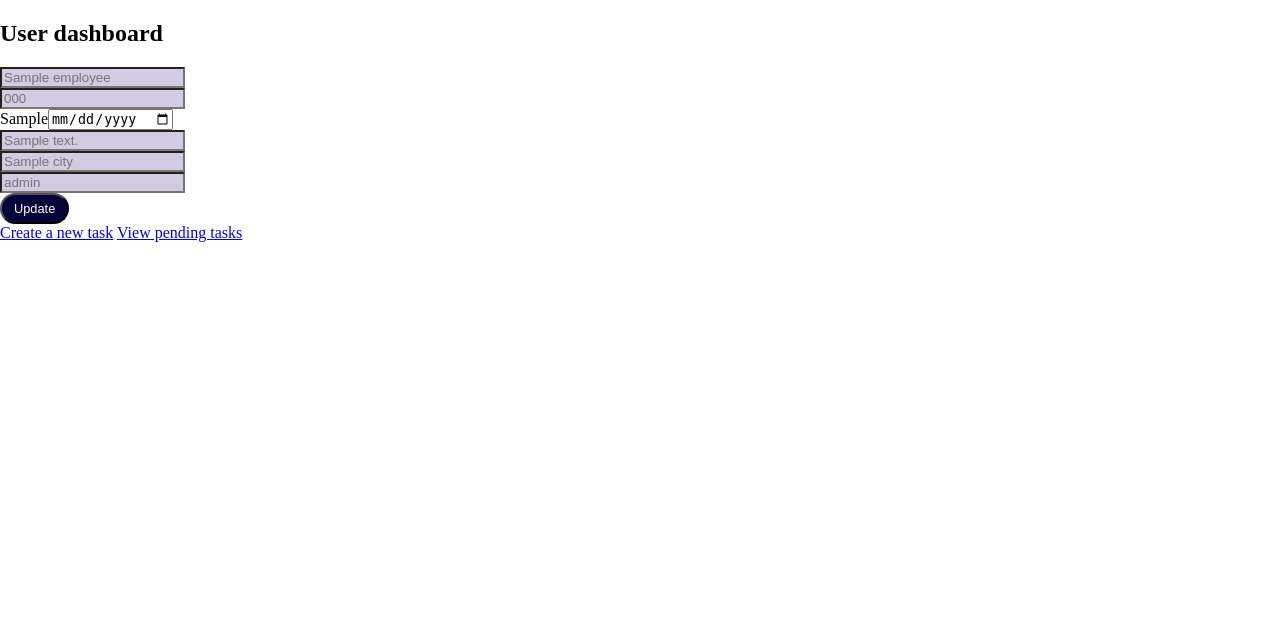
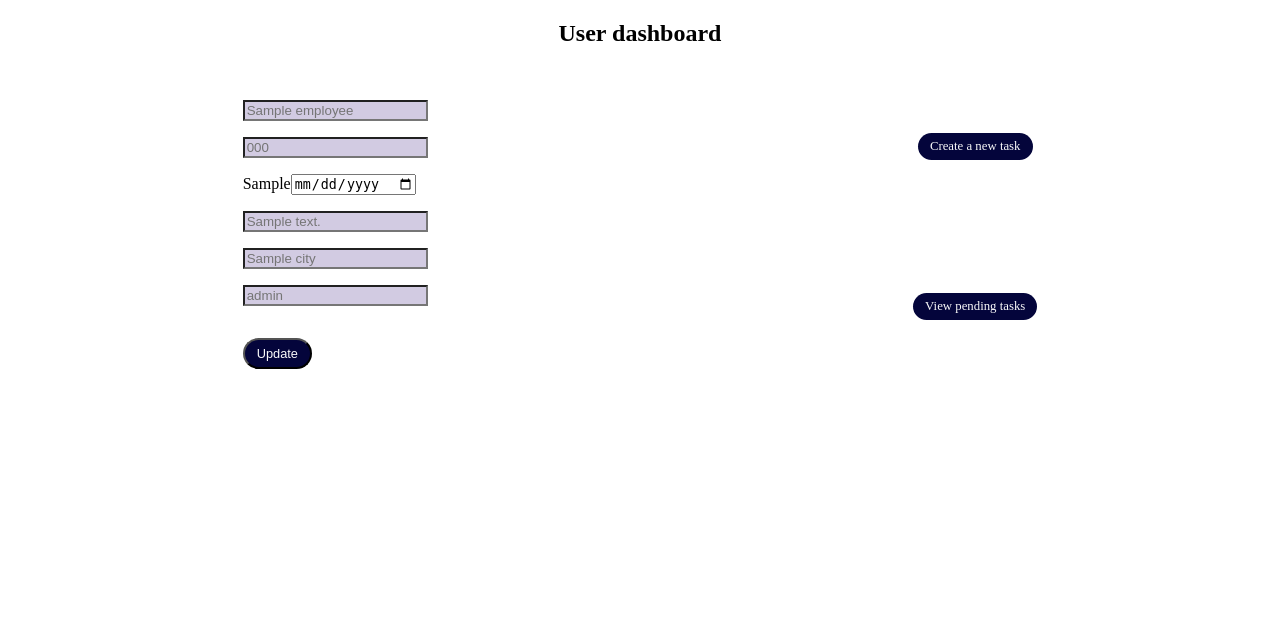
Before and after one commit to devjldp/todo_list, a Flask app: template app/templates/user_dashboard.html in a window 1280 px wide. Shown: the part 64-691 px from the top of the page. Run offline with Flask 3, Linux system fonts and the light colour scheme; the template is opened without the code that fills it: most values are stand-ins (such as "Sample title", 1, 10 or a date in 2020); some libraries are stand-ins or nearby versions.

Commit message:
Add styles to user dashboard and titles to ac tab

```diff
--- /dev/null
+++ b/app/static/css/user_dashboard/user.css
@@ -0,0 +1,15 @@
+#user-dashboard{
+    display: flex;
+    flex-direction: row;
+    align-items: center;
+    justify-content: space-around;
+}
+
+
+#task-actions{
+    display: flex;
+    flex-direction: column;
+    align-items: center;
+    justify-content: space-around;
+    height: 40vh;
+}
--- a/app/templates/admin_dashboard.html
+++ b/app/templates/admin_dashboard.html
@@ -4,7 +4,7 @@
     <link rel="stylesheet" href="{{url_for('static', filename='css/admin_dashboard/admin.css')}}">
 {% endblock %}
 
-{% block title %}Admin Dashboard{% endblock %}
+{% block title %}StreeamLine - Admin Dashboard{% endblock %}
 
 {% block content %}
 <h2 class="text-center">Admin Dashboard</h2>
--- a/app/templates/base.html
+++ b/app/templates/base.html
@@ -5,7 +5,7 @@
     <meta name="viewport" content="width=device-width, initial-scale=1.0">
     <link rel="stylesheet" href="{{url_for('static', filename='css/style.css')}}">
     {% block extra_css %} {% endblock %}
-    <title></title>
+    <title>{% block title %}StreeamLine Productivity Solutions {% endblock %}</title>
 </head>
 <body>
     <header>
--- a/app/templates/user_dashboard.html
+++ b/app/templates/user_dashboard.html
@@ -1,29 +1,31 @@
 {% extends "base.html" %}
+
+{% block extra_css %} <link rel="stylesheet" href="{{url_for('static', filename='css/user_dashboard/user.css')}}">{% endblock %}
+{% block title %} StreamLine - User Dashboard {% endblock %}
 
 {% block content %}
 
-<h2>User dashboard</h2>
-<div>
-
+<h2 class="text-center">User dashboard</h2>
+<div id="user-dashboard">
     <section>
         {% if employee %}
         <form method="post">
-            <div><input type="text" name="name" id="name" placeholder="{{ employee['name'] }}"></div>
-            <div><input type="text" name="phone" id="phone" placeholder="{{ employee['phone'] }}"></div>
-            <div><label for="">{{employee["data_birth"]}}</label><input type="date" name="date_birth" id="date_birth"></div>
-            <div><input type="text" name="address" id="address" placeholder="{{ employee['address'] }}"></div>
-            <div><input type="text" name="city" id="city" placeholder="{{ employee['city'] }}"></div>
-            <div><input type="text" name="role" id="role" placeholder="{{ employee['role'] }}"></div>
-            <div><input type="submit" value="Update" class="btn"></div>
+            <div class="mt-2"><input type="text" name="name" id="name" placeholder="{{ employee['name'] }}"></div>
+            <div class="mt-2"><input type="text" name="phone" id="phone" placeholder="{{ employee['phone'] }}"></div>
+            <div class="mt-2"><label for="">{{employee["data_birth"]}}</label><input type="date" name="date_birth" id="date_birth"></div>
+            <div class="mt-2"><input type="text" name="address" id="address" placeholder="{{ employee['address'] }}"></div>
+            <div class="mt-2"><input type="text" name="city" id="city" placeholder="{{ employee['city'] }}"></div>
+            <div class="mt-2"><input type="text" name="role" id="role" placeholder="{{ employee['role'] }}"></div>
+            <div class="mt-2"><input type="submit" value="Update" class="btn mt-2"></div>
         </form>
         {% else %}
             <h2>no data</h2>
         {% endif %}
     </section>
 
-    <section>
-        <a href="#">Create a new task</a>
-        <a href="#">View pending tasks</a>
+    <section id="task-actions">
+        <a href="#" class="btn">Create a new task</a>
+        <a href="#" class="btn">View pending tasks</a>
     </section>
 </div>
 
```
